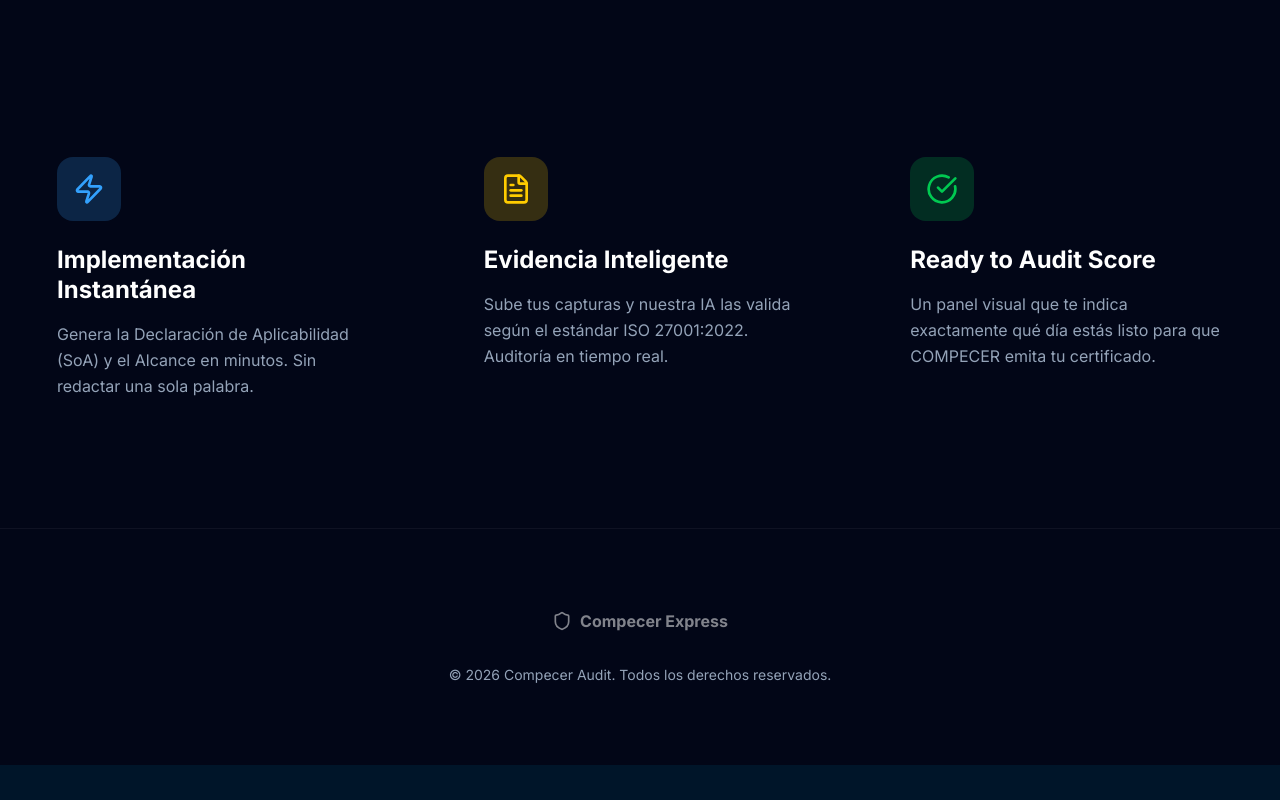
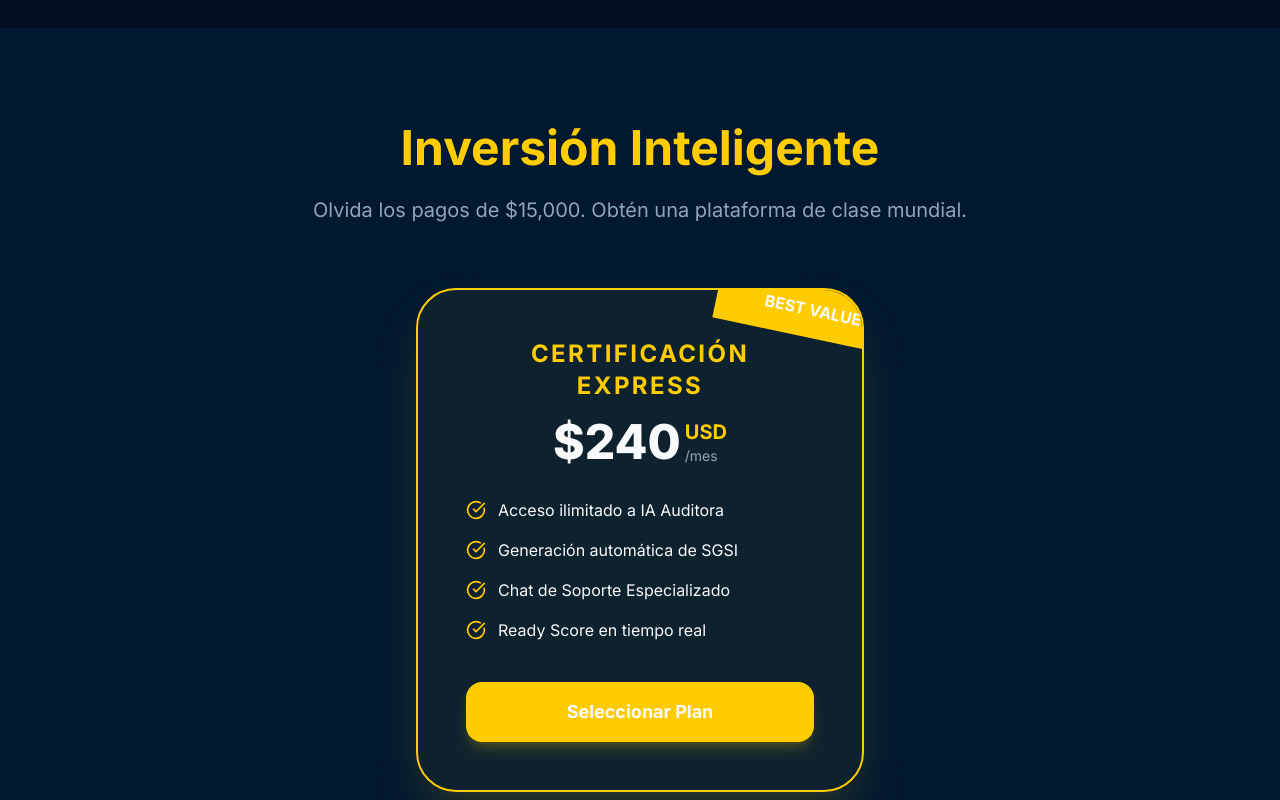
Before and after one commit to MktgIntegsol/compecer-express, a Next.js app: page / in a window 1280 px wide. Shown: the part 1300-2100 px from the top of the page. Before the commit the page ends 2065 px from the top, so only its background shows below. Built offline with nearby package versions, Linux system fonts and the light colour scheme.

Commit message:
Fix: final sections structure, FAQ added and branding refined

```diff
--- a/src/app/page.tsx
+++ b/src/app/page.tsx
@@ -6,7 +6,7 @@ import Link from "next/link";
 
 export default function LandingPage() {
   return (
-    <div className="min-h-screen bg-[#020617] text-white selection:bg-primary/30">
+    <div className="min-h-screen bg-background text-foreground selection:bg-accent/30">
       {/* Navigation */}
       <nav className="fixed top-0 w-full z-50 glass">
         <div className="max-w-7xl mx-auto px-6 h-20 flex items-center justify-between">
@@ -104,37 +104,73 @@ export default function LandingPage() {
           </div>
         </section>
 
-        {/* Features Section */}
-        <section id="por-que-ia" className="py-24 px-6">
-          <div className="max-w-7xl mx-auto">
-            <div className="grid md:grid-cols-3 gap-12">
-              <div className="group space-y-4 p-8 rounded-3xl hover:bg-white/[0.02] transition-colors border border-transparent hover:border-white/5 text-center md:text-left">
-                <div className="w-16 h-16 bg-primary/20 rounded-2xl flex items-center justify-center mb-6 mx-auto md:mx-0 group-hover:scale-110 transition-transform">
-                  <Zap className="text-primary w-8 h-8" />
+        {/* Pricing Section */}
+        <section id="precios" className="py-24 px-6 bg-[#001f3f]/30">
+          <div className="max-w-7xl mx-auto text-center mb-16">
+            <h2 className="text-4xl md:text-5xl font-bold mb-6 text-accent">Inversión Inteligente</h2>
+            <p className="text-xl text-muted-foreground">Olvida los pagos de $15,000. Obtén una plataforma de clase mundial.</p>
+          </div>
+
+          <div className="max-w-md mx-auto p-12 rounded-[2.5rem] border-2 border-accent bg-accent/5 shadow-2xl shadow-accent/20 relative overflow-hidden">
+            <div className="absolute top-0 right-0 p-4 bg-accent text-primary-foreground transform rotate-12 translate-x-12 -translate-y-2 font-bold px-12">BEST VALUE</div>
+            <div className="text-center">
+              <h3 className="text-2xl font-bold mb-4 uppercase tracking-widest text-accent">Certificación Express</h3>
+              <div className="flex items-center justify-center gap-1 mb-8">
+                <span className="text-5xl font-extrabold">$240</span>
+                <div className="text-left">
+                  <span className="block text-xl font-bold text-accent">USD</span>
+                  <span className="block text-sm text-muted-foreground">/mes</span>
                 </div>
-                <h3 className="text-2xl font-bold leading-tight">Implementación Instantánea</h3>
-                <p className="text-muted-foreground leading-relaxed">
-                  Genera la Declaración de Aplicabilidad (SoA) y el Alcance en minutos. Sin redactar una sola palabra.
-                </p>
               </div>
-              <div className="group space-y-4 p-8 rounded-3xl hover:bg-white/[0.02] transition-colors border border-transparent hover:border-white/5 text-center md:text-left">
-                <div className="w-16 h-16 bg-accent/20 rounded-2xl flex items-center justify-center mb-6 mx-auto md:mx-0 group-hover:scale-110 transition-transform">
-                  <FileText className="text-accent w-8 h-8" />
+              <ul className="text-left space-y-4 mb-10">
+                <li className="flex items-center gap-3">
+                  <CheckCircle className="text-accent w-5 h-5" /> Acceso ilimitado a IA Auditora
+                </li>
+                <li className="flex items-center gap-3">
+                  <CheckCircle className="text-accent w-5 h-5" /> Generación automática de SGSI
+                </li>
+                <li className="flex items-center gap-3">
+                  <CheckCircle className="text-accent w-5 h-5" /> Chat de Soporte Especializado
+                </li>
+                <li className="flex items-center gap-3">
+                  <CheckCircle className="text-accent w-5 h-5" /> Ready Score en tiempo real
+                </li>
+              </ul>
+              <Link href="/registro" className="block w-full py-4 bg-accent text-primary-foreground hover:bg-accent/90 rounded-2xl font-bold text-lg transition-all shadow-lg shadow-accent/20">
+                Seleccionar Plan
+              </Link>
+            </div>
+          </div>
+        </section>
+
+        {/* FAQ Section */}
+        <section className="py-24 px-6">
+          <div className="max-w-3xl mx-auto">
+            <h2 className="text-4xl font-bold mb-16 text-center">Preguntas Frecuentes</h2>
+            <div className="space-y-6">
+              {[
+                {
+                  q: "¿Es válido este certificado internacionalmente?",
+                  a: "Sí. Compecer emite certificados acreditados. Nuestra IA asegura que tu SGSI cumple al 100% con el estándar internacional ISO/IEC 27001:2022."
+                },
+                {
+                  q: "¿Qué pasa si ya tengo algunos documentos?",
+                  a: "Puedes subirlos a nuestra plataforma. Nuestra IA los analizará y te dirá exactamente qué falta o qué debes corregir para pasar la auditoría."
+                },
+                {
+                  q: "¿Necesito conocimientos técnicos previos?",
+                  a: "Para nada. La herramienta está diseñada para que cualquier gerente o encargado pueda implementarlo siguiendo las guías paso a paso de nuestra IA."
+                },
+                {
+                  q: "¿Cómo es el proceso de certificación final?",
+                  a: "Una vez que tu 'Ready Score' marque el 100%, un auditor humano de Compecer revisará el expediente generado por la IA para la emisión oficial."
+                }
+              ].map((faq, i) => (
+                <div key={i} className="p-8 rounded-3xl border border-white/5 bg-white/[0.02] hover:bg-white/[0.04] transition-colors">
+                  <h3 className="text-xl font-bold mb-4 text-accent">{faq.q}</h3>
+                  <p className="text-muted-foreground leading-relaxed">{faq.a}</p>
                 </div>
-                <h3 className="text-2xl font-bold leading-tight">Evidencia Inteligente</h3>
-                <p className="text-muted-foreground leading-relaxed">
-                  Sube tus capturas y nuestra IA las valida según el estándar ISO 27001:2022. Auditoría en tiempo real.
-                </p>
-              </div>
-              <div className="group space-y-4 p-8 rounded-3xl hover:bg-white/[0.02] transition-colors border border-transparent hover:border-white/5 text-center md:text-left">
-                <div className="w-16 h-16 bg-green-500/20 rounded-2xl flex items-center justify-center mb-6 mx-auto md:mx-0 group-hover:scale-110 transition-transform">
-                  <CheckCircle className="text-green-500 w-8 h-8" />
-                </div>
-                <h3 className="text-2xl font-bold leading-tight">Ready to Audit Score</h3>
-                <p className="text-muted-foreground leading-relaxed">
-                  Un panel visual que te indica exactamente qué día estás listo para que COMPECER emita tu certificado.
-                </p>
-              </div>
+              ))}
             </div>
           </div>
         </section>
```
